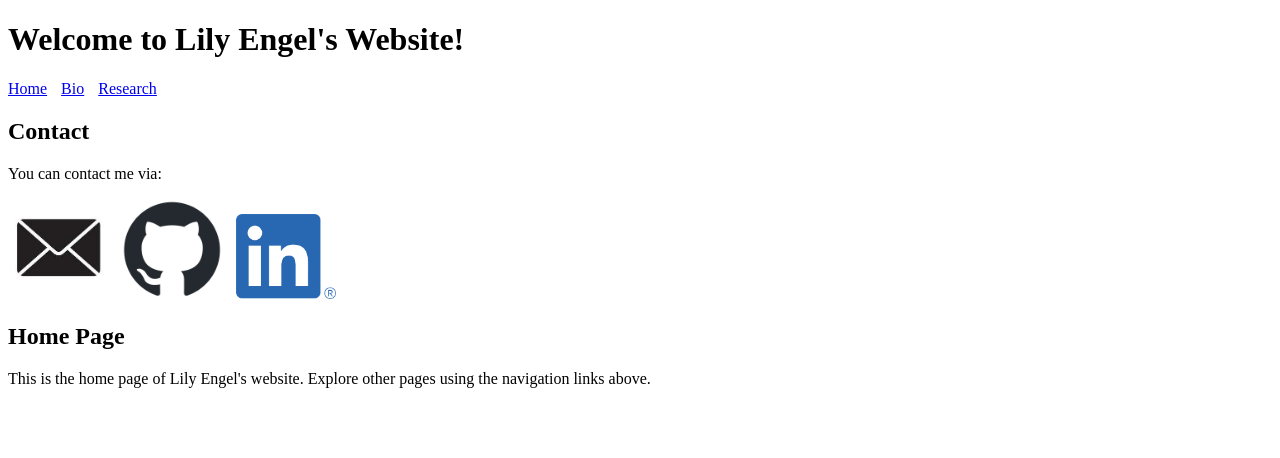
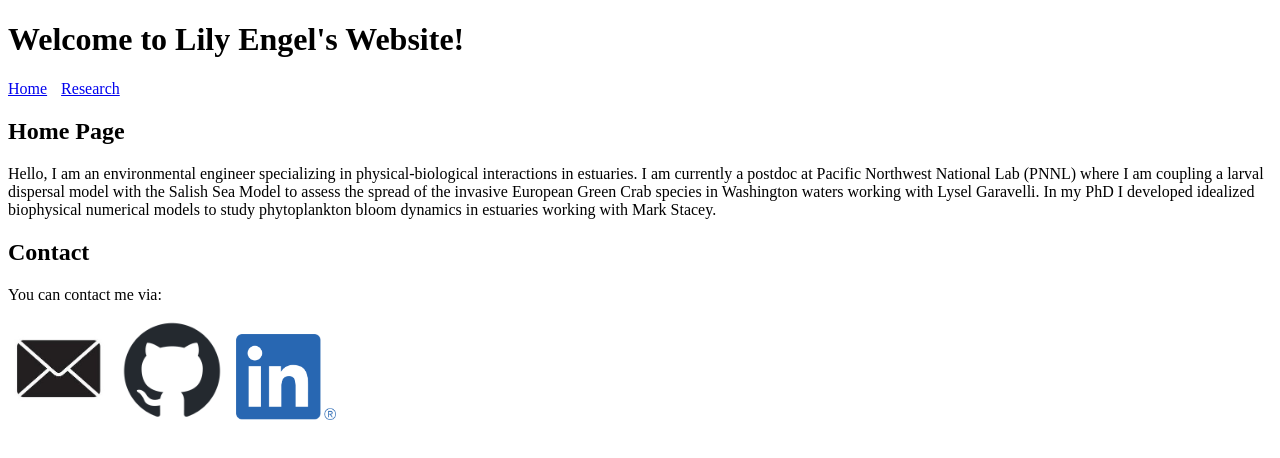
Before and after one commit to lmengel422/lmengel422.github.io, a plain HTML site: page index.html in a window 1280 px wide. Drawn offline with Linux system fonts and the light colour scheme.

Commit message:
Update index.html

```diff
--- a/index.html
+++ b/index.html
@@ -29,10 +29,15 @@
   <nav>
     <ul>
       <li><a href="index.html">Home</a></li>
-      <li><a href="bio.html">Bio</a></li>
       <li><a href="research.html">Research</a></li>
     </ul>
   </nav>
+
+  <!-- Content for the Home Page -->
+  <h2>Home Page</h2>
+  <p>Hello, I am an environmental engineer specializing in physical-biological interactions in estuaries.
+    I am currently a postdoc at Pacific Northwest National Lab (PNNL) where I am coupling a larval dispersal model with the Salish Sea Model to assess the spread of the invasive European Green Crab species
+    in Washington waters working with Lysel Garavelli. In my PhD I developed idealized biophysical numerical models to study phytoplankton bloom dynamics in estuaries working with Mark Stacey.  </p>
 
   <!-- Links for Contact -->
   <h2>Contact</h2>
@@ -43,9 +48,5 @@
     <li><a href="https://www.linkedin.com/in/lilian-engel-074052148/"><img src="LI-In-Bug.png" alt="LinkedIn"></a></li>
   </ul>
 
-  <!-- Content for the Home Page -->
-  <h2>Home Page</h2>
-  <p>This is the home page of Lily Engel's website. Explore other pages using the navigation links above.</p>
-
 </body>
 </html>
```
